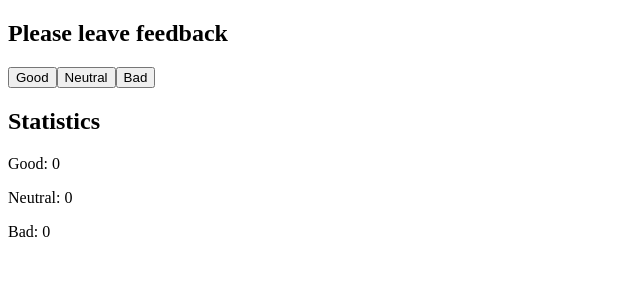
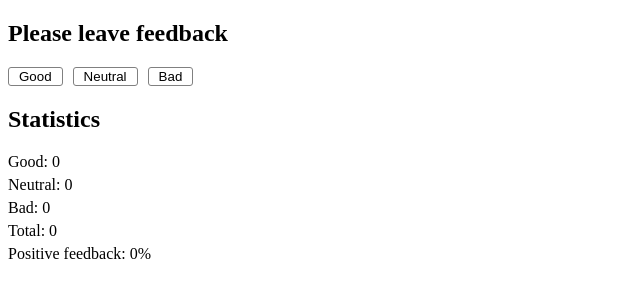
Before and after one commit to vovaryba/goit-react-hw-02-feedback, a React (Create React App) app: page / in a window 1280 px wide. Shown: the top 300 px of the page, without its empty margins (0-640 px from the left). Built offline with nearby package versions, Linux system fonts and the light colour scheme.

Commit message:
Сделал шаг 2 первого задания

```diff
--- a/src/components/Feedback/Feedback.js
+++ b/src/components/Feedback/Feedback.js
@@ -1,5 +1,5 @@
 import React, { Component } from 'react';
-// import s from './Feedback.module.css';
+import s from './Feedback.module.css';
 
 class Feedback extends Component {
   state = {
@@ -9,38 +9,62 @@ class Feedback extends Component {
   };
 
   addGoodRev = () => {
-    this.setState(prevState => {
-      return { good: prevState.good + 1 };
-    });
+    this.setState(prevState => ({
+      good: prevState.good + 1,
+    }));
   };
   addNeutralRev = () => {
-    this.setState(prevState => {
-      return { neutral: prevState.neutral + 1 };
-    });
+    this.setState(prevState => ({
+      neutral: prevState.neutral + 1,
+    }));
   };
   addBadRev = () => {
-    this.setState(prevState => {
-      return { bad: prevState.bad + 1 };
-    });
+    this.setState(prevState => ({
+      bad: prevState.bad + 1,
+    }));
+  };
+  countTotalFeedback = () => {
+    return this.state.good + this.state.neutral + this.state.bad;
+  };
+  countPositiveFeedbackPercentage = () => {
+    return Math.round((this.state.good / this.countTotalFeedback()) * 100);
   };
 
   render() {
+    const total = this.countTotalFeedback();
+    const positiveFeedback = this.countPositiveFeedbackPercentage();
     return (
       <div>
         <h2>Please leave feedback</h2>
-        <button type="button" onClick={this.addGoodRev}>
+        <button
+          className={s.feedbackButton}
+          type="button"
+          onClick={this.addGoodRev}
+        >
           Good
         </button>
-        <button type="button" onClick={this.addNeutralRev}>
+        <button
+          className={s.feedbackButton}
+          type="button"
+          onClick={this.addNeutralRev}
+        >
           Neutral
         </button>
-        <button type="button" onClick={this.addBadRev}>
+        <button
+          className={s.feedbackButton}
+          type="button"
+          onClick={this.addBadRev}
+        >
           Bad
         </button>
         <h2>Statistics</h2>
-        <p>Good: {this.state.good}</p>
-        <p>Neutral: {this.state.neutral}</p>
-        <p>Bad: {this.state.bad}</p>
+        <p className={s.feedbackCounter}>Good: {this.state.good}</p>
+        <p className={s.feedbackCounter}>Neutral: {this.state.neutral}</p>
+        <p className={s.feedbackCounter}>Bad: {this.state.bad}</p>
+        <p className={s.feedbackCounter}>Total: {total}</p>
+        <p className={s.feedbackCounter}>
+          Positive feedback: {this.state.good === 0 ? 0 : positiveFeedback}%
+        </p>
       </div>
     );
   }
--- a/src/components/Feedback/Feedback.module.css
+++ b/src/components/Feedback/Feedback.module.css
@@ -0,0 +1,14 @@
+.feedbackButton {
+  margin-right: 10px;
+
+  padding-left: 10px;
+  padding-right: 10px;
+  background-color: #ffffff;
+  border: 1px solid gray;
+  border-radius: 3px;
+  cursor: pointer;
+}
+.feedbackCounter {
+  margin-top: 0;
+  margin-bottom: 5px;
+}
```
